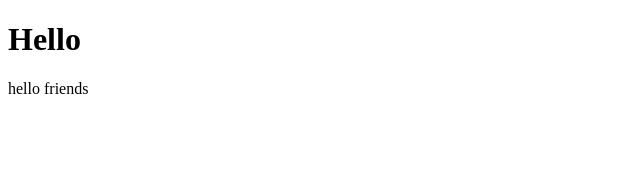
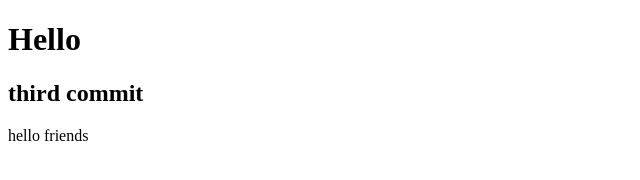
Before and after one commit to josmyjose555/first-repo, a plain HTML site: page index.html in a window 1280 px wide. Shown: the whole page, without its empty margins (0-640 px from the left). Drawn offline with Linux system fonts and the light colour scheme.

Commit message:
h2 heading added in html file

```diff
--- a/index.html
+++ b/index.html
@@ -10,6 +10,9 @@
    <h1>
     Hello
    </h1>
+   <h2>
+    third commit
+   </h2>
    <p>
     hello friends
    </p>
```
